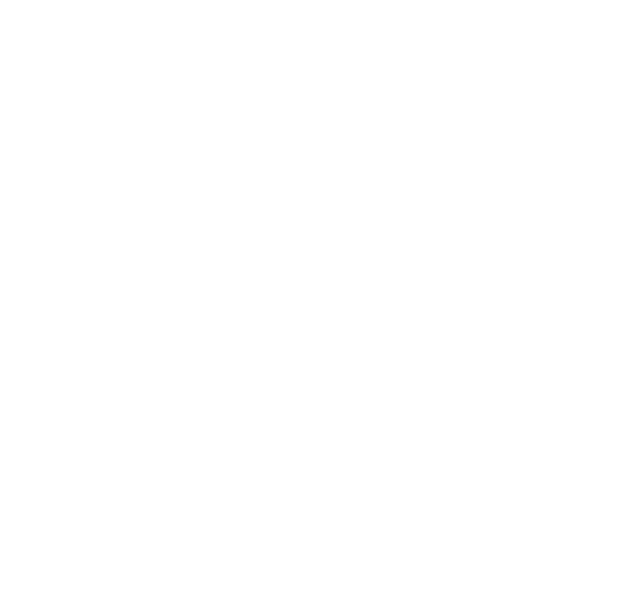
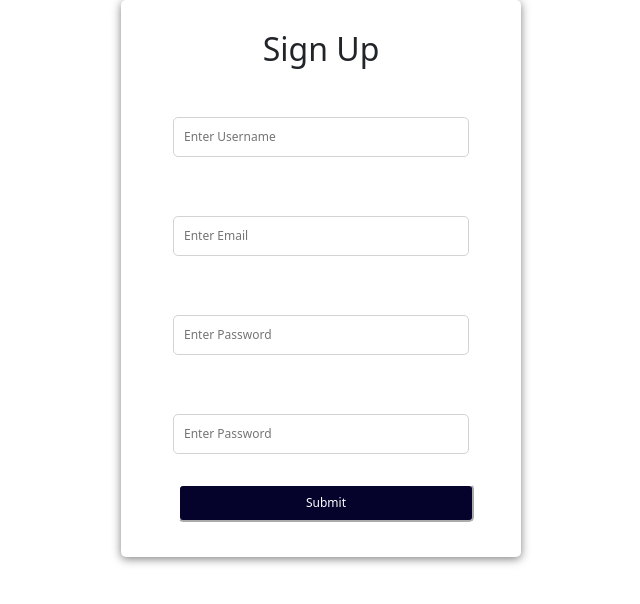
Before and after one commit to Ameer-Hamza123/intern-program, a plain HTML site: page index.html in a window 1280 px wide. Shown: the whole page, without its empty margins (319-959 px from the left). Drawn offline with nearby package versions, Linux system fonts and the light colour scheme.

Commit message:
sign up page

```diff
--- a/index.html
+++ b/index.html
@@ -5,10 +5,36 @@
     <meta http-equiv="X-UA-Compatible" content="IE=edge">
     <meta name="viewport" content="width=device-width, initial-scale=1.0">
     <link href="https://cdn.jsdelivr.net/npm/bootstrap@5.1.3/dist/css/bootstrap.min.css" rel="stylesheet" integrity="sha384-1BmE4kWBq78iYhFldvKuhfTAU6auU8tT94WrHftjDbrCEXSU1oBoqyl2QvZ6jIW3" crossorigin="anonymous">
+    <link rel="stylesheet" href="./style.css">
     <title>Hello</title>
 </head>
 <body>
+    <div class="container">
+        <form id="form" class="form">
+            <h2>Sign Up</h2>
+            <div class="form-controll">
+                <label for="username">Username</label>
+                <input type="text" id="username" placeholder="Enter Username">
 
+            </div>
+            <div class="form-controll">
+                <label for="email">Email</label>
+                <input type="text" id="email" placeholder="Enter Email">
+
+            </div>
+            <div class="form-controll">
+                <label for="password">Password</label>
+                <input type="password" id="password" placeholder="Enter Password">
+
+            </div>
+            <div class="form-controll">
+                <label for="password2">Confirm Password</label>
+                <input type="password" id="password2" placeholder="Enter Password">
+
+            </div>
+            <button type="submit">Submit</button>
+        </form>
+    </div>
 </body>
 <script src="https://cdn.jsdelivr.net/npm/bootstrap@5.1.3/dist/js/bootstrap.bundle.min.js" integrity="sha384-ka7Sk0Gln4gmtz2MlQnikT1wXgYsOg+OMhuP+IlRH9sENBO0LRn5q+8nbTov4+1p" crossorigin="anonymous"></script>
 <script src="https://cdn.jsdelivr.net/npm/@popperjs/core@2.10.2/dist/umd/popper.min.js" integrity="sha384-7+zCNj/IqJ95wo16oMtfsKbZ9ccEh31eOz1HGyDuCQ6wgnyJNSYdrPa03rtR1zdB" crossorigin="anonymous"></script>
--- a/style.css
+++ b/style.css
@@ -0,0 +1,77 @@
+
+.container {
+
+    border-radius: 5px;
+    box-shadow: 0 2px 10px rgba(0, 0, 0, 0.5);
+    width: 400px;
+}
+
+h2 {
+    text-align: center;
+    margin: 0 0 20px;
+
+}
+
+.form {
+    padding: 30px 40px;
+}
+
+.form-controll {
+    margin-bottom: 10px;
+    padding-bottom: 20px;
+    position: relative;
+}
+
+.form-controll label {
+    color:#fff ;
+    display: block;
+    margin-bottom: 5px;
+}
+
+/* .form-controll small {
+    color: var(--error-color);
+    position: absolute;
+    bottom: 0;
+    left: 0;
+    visibility: hidden;
+} */
+
+.form-controll.error small {
+    visibility: visible;
+}
+
+.form-controll input {
+    border: 1px solid lightgrey ;
+    border-radius: 5px;
+    display: block;
+    width: 100%;
+    padding: 10px;
+    font-size: 12px;
+}
+
+.form-controll input:focus {
+    outline: 0;
+    border-color: #0c0a6d;
+}
+
+.form button {
+    cursor: pointer;
+    display: block;
+    border-color: white;
+    color: white;
+    background-color: #05022b;
+    border-radius: 5px;
+    width: 100%;
+    padding: 8px;
+    margin: 5px;
+    font-size: 12px;
+    /* font-size: 10px; */
+}
+
+.form-controll.success input {
+    border-color: var(--success-color);
+}
+
+.form-controll.error input {
+    border-color: var(--error-color);
+}
```
